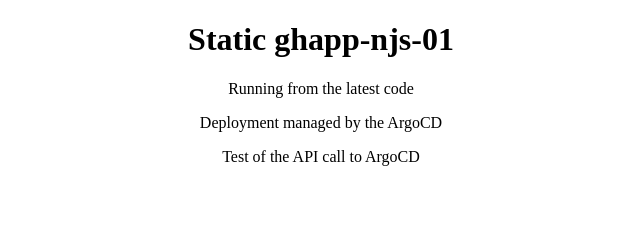
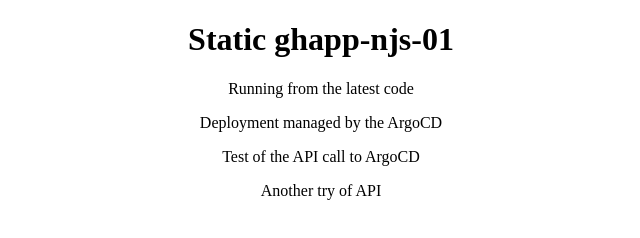
Before and after one commit to pienczyk/codedump, a plain HTML site: page apps/ghapp-njs-01/index.html in a window 1280 px wide. Shown: the whole page, without its empty margins (319-959 px from the left). Drawn offline with Linux system fonts and the light colour scheme.

Commit message:
argocd auto policy off - api call 6

```diff
--- a/apps/ghapp-njs-01/index.html
+++ b/apps/ghapp-njs-01/index.html
@@ -6,6 +6,7 @@
       <p>Running from the latest code</p>
       <p>Deployment managed by the ArgoCD</p>
       <p>Test of the API call to ArgoCD</p>
+      <p>Another try of API</p>
     </center>
   </body>
 </html>
```
Also changed, not shown: .github/workflows/image-ci.yml.
